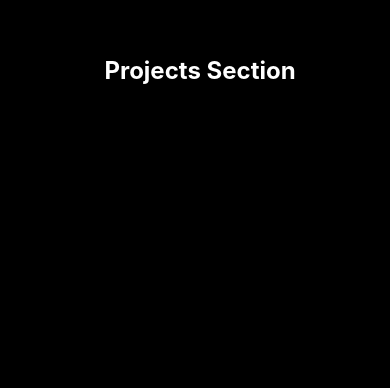
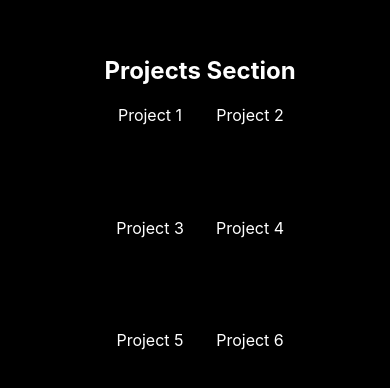
Before and after one commit to Mantablast/aimee, a React (Create React App) app in the folder aimeejreactpf/: page / in a window 390 px wide. Shown: the part 2377-2765 px from the top of the page. Before the commit the page ends 2744 px from the top, so only its background shows below. Built offline with nearby package versions, Linux system fonts and the light colour scheme.

Commit message:
Added projects section with dividers and responsive css grid

```diff
--- a/aimeejreactpf/src/App.css
+++ b/aimeejreactpf/src/App.css
@@ -219,3 +219,14 @@ body {
 .font-black {
   color: black;
 }
+
+.font-white {
+  color: white;
+}
+
+.project-container {
+  display: grid;
+  height: 40vh;
+  grid-template-columns: 1fr 1fr;
+  grid-template-rows: 0.8fr 0.8fr 0.8fr;
+}
--- a/aimeejreactpf/src/components/Projects.js
+++ b/aimeejreactpf/src/components/Projects.js
@@ -4,8 +4,28 @@ import React, { useState } from 'react';
 function Projects() {
 
     return (
-        <div>
+        <div className="font-white">
             <h2>Projects Section</h2>
+            <div className="project-container">
+                <div className="projects">
+                Project 1
+                </div>
+                <div className="projects">
+                Project 2
+                </div>
+                <div className="projects">
+                Project 3
+                </div>
+                <div className="projects">
+                Project 4
+                </div>
+                <div className="projects">
+                Project 5
+                </div>
+                <div className="projects">
+                Project 6
+                </div>
+            </div>
         </div>
     )
 }
```
